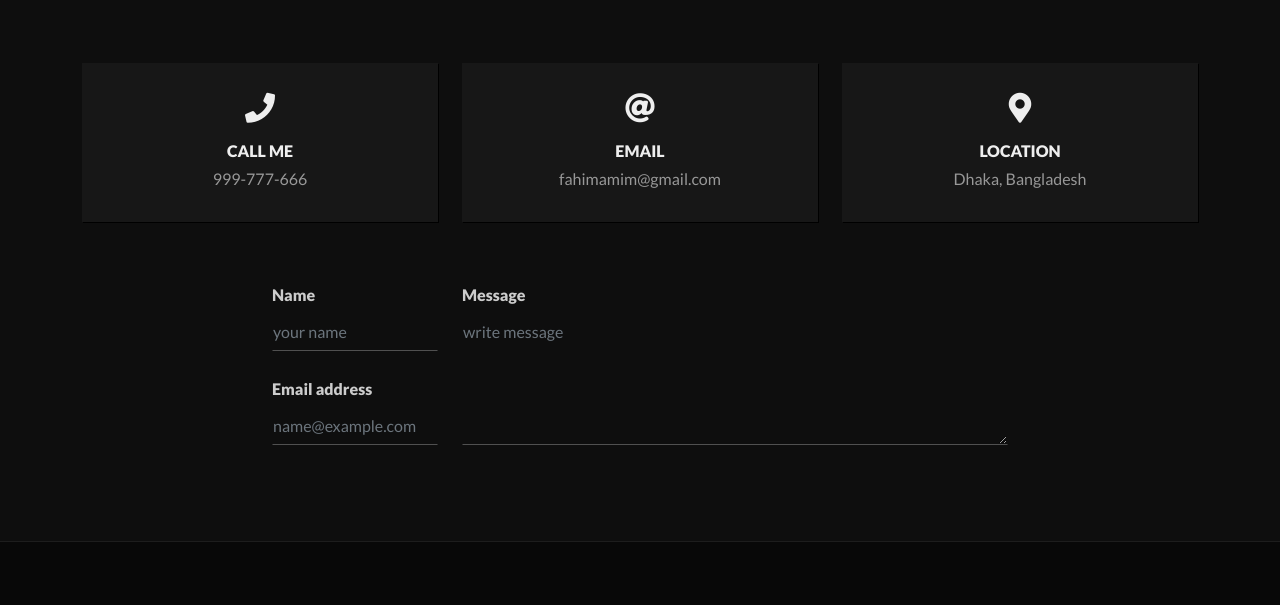
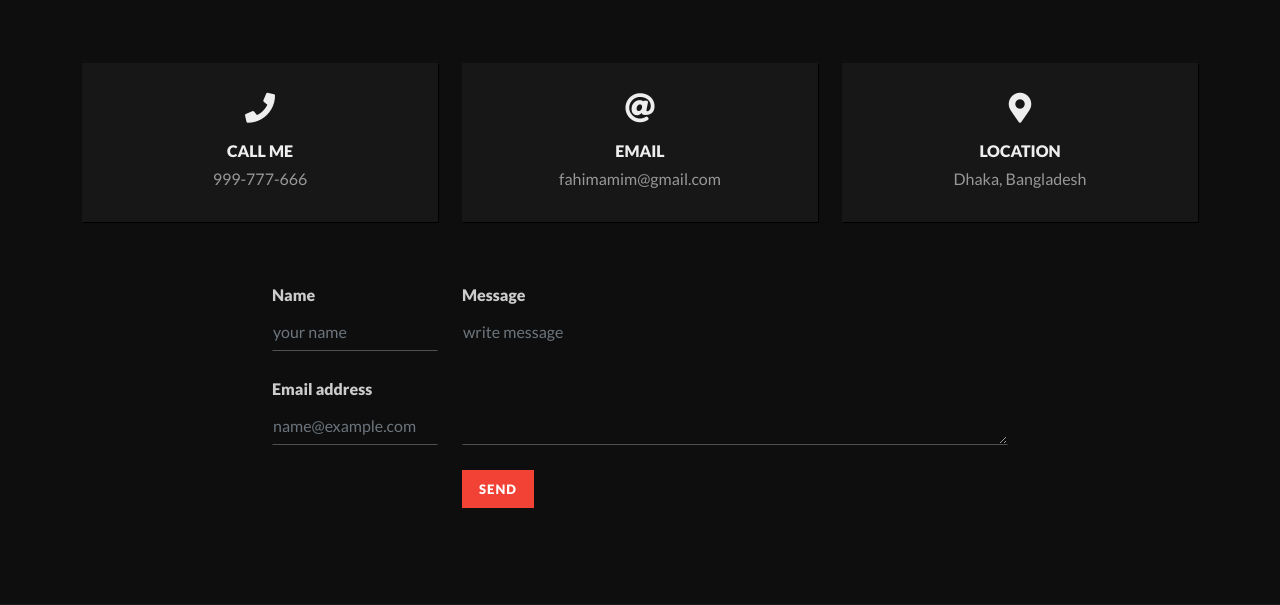
Before and after one commit to fahimamim2225/6th-assignment, a plain HTML site: page index.html in a window 1280 px wide. Shown: the part 4349-4954 px from the top of the page. Drawn offline with Linux system fonts and the light colour scheme.

Commit message:
my portfolio done

```diff
--- a/assets/css/style.css
+++ b/assets/css/style.css
@@ -552,6 +552,22 @@ textarea.form-control {
     box-shadow: none;
     border-bottom: 1px solid #505050;
 }
+input.submit_btn {
+    background: #F24235;
+    border: none;
+    color: #fff;
+    font-weight: 800;
+    text-transform: uppercase;
+    font-size: 13px;
+    padding: 1px 17px;
+    letter-spacing: 1px;
+    margin-top: 25px;
+    transition: .5s;
+}
+input.submit_btn:hover {
+    background: rgb(78, 78, 78);
+    color: #fff;
+}
 
 
 /* footer area */
--- a/index.html
+++ b/index.html
@@ -526,6 +526,7 @@
             <div class="mb-3">
               <label for="exampleFormControlTextarea1" class="form-label">Message</label>
               <textarea class="form-control" id="exampleFormControlTextarea1" rows="3" placeholder="write message"></textarea>
+              <input class="submit_btn" type="submit" value="Send">
             </div>
           </div>
         </div>
```
Also changed, not shown: 2 other files.
